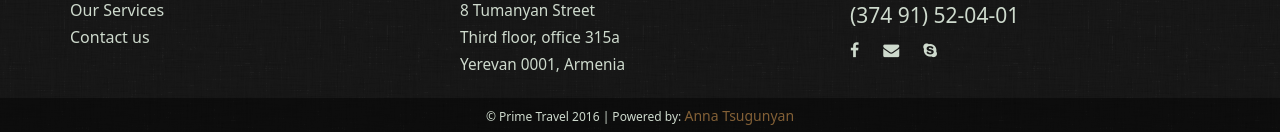
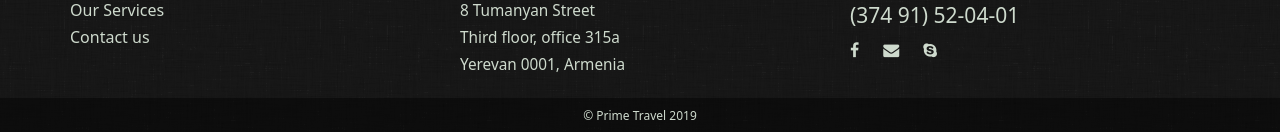
Before and after one commit to nyutka/PrimeTravel, a Jekyll site: the page built from contact_us.html, in a window 1280 px wide. Shown: the part 980-1112 px from the top of the page. Built offline with Jekyll 4.4.1, drawn with Linux system fonts in a browser that asks for light colours; some web fonts are replaced.

Commit message:
Update footer.html

```diff
--- a/_includes/footer.html
+++ b/_includes/footer.html
@@ -28,6 +28,6 @@
 		</div>
 	</div>
 <div class="copyright text-center">
-	<small>&copy; Prime Travel 2016 | Powered by: <a href="https://www.facebook.com/nyutosh" target="_blank">Anna Tsugunyan</a></small>
+	<small>&copy; Prime Travel {{ 'now' | date: "%Y" }} </small>
 </div>
 </footer>
```
